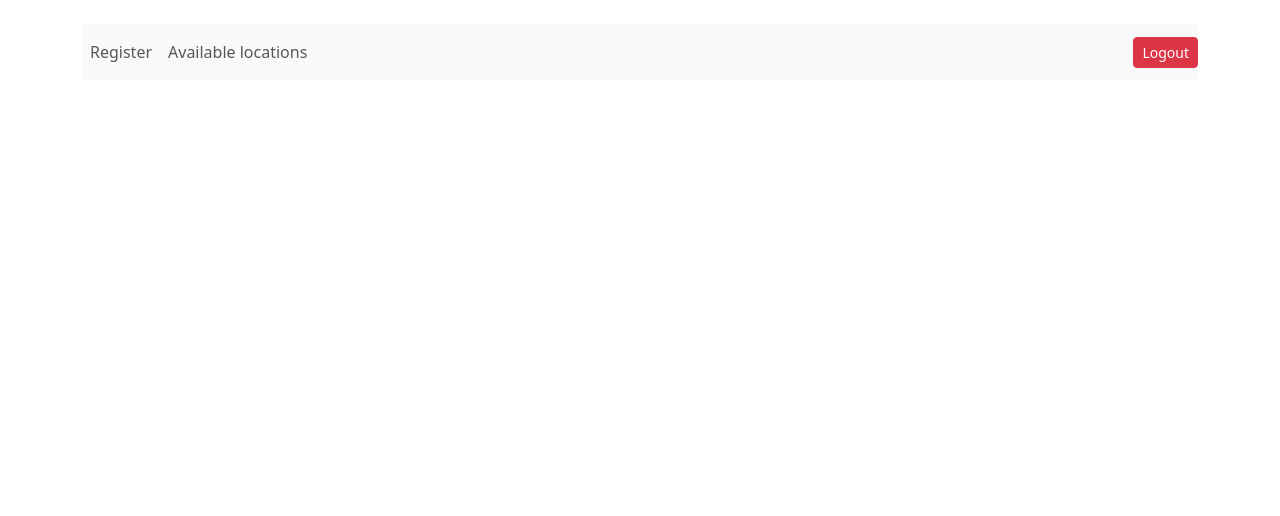
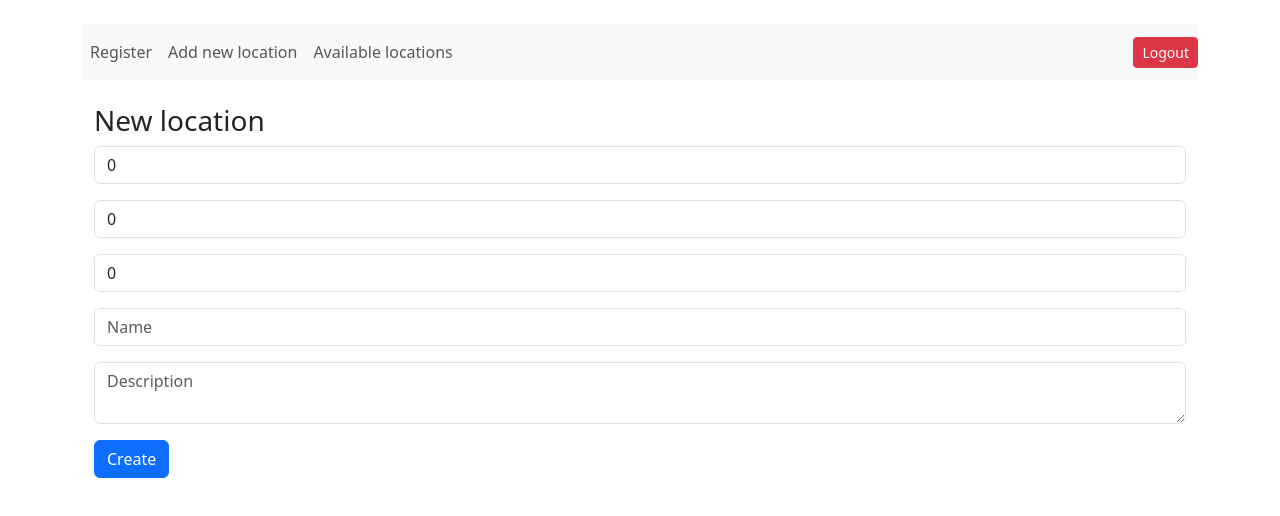
Before and after one commit to JonatasLemos/mylocations, a React (Create React App) app in the folder frontend/: page /add-location in a window 1280 px wide. Shown: the top 516 px of the page. Built offline with nearby package versions, Linux system fonts and the light colour scheme.

Commit message:
feat: form to add new location

```diff
--- a/frontend/src/App.js
+++ b/frontend/src/App.js
@@ -4,6 +4,7 @@ import RegistrationForm from './components/register';
 import LocationType from './components/location_types';
 import LoginForm from './components/login';
 import Logout from './components/logout';
+import CreateLocationForm from './components/location_form';
 
 function App() {
   const isLoggedIn = !!sessionStorage.getItem('access_token');
@@ -17,6 +18,11 @@ function App() {
               <Link to="/registration" className="nav-link">Register</Link>
             </li>
             <li className="nav-item">
+              <Link to="/add-location" className="nav-link">
+                Add new location
+              </Link>
+            </li>
+            <li className="nav-item">
               <Link to="/location" className="nav-link">Available locations</Link>
             </li>
           </ul>
@@ -28,6 +34,7 @@ function App() {
           <Route path="/registration" element={<RegistrationForm />} />
           <Route path="/" element={<LoginForm />} />
           <Route path="/location" element={<LocationType />} />
+          <Route path="/add-location" element={<CreateLocationForm />} />
         </Routes>
       </div>
     </Router>
--- a/frontend/src/api/utils/fetch.js
+++ b/frontend/src/api/utils/fetch.js
@@ -1,4 +1,4 @@
-import { refreshAccessToken } from './refresh_token'; // Import refreshAccessToken
+import { refreshAccessToken } from './refresh_token';
 
 export const fetchWithTokenRefresh = async (url, options = {}) => {
   let token = sessionStorage.getItem('access_token');
@@ -21,7 +21,9 @@ export const fetchWithTokenRefresh = async (url, options = {}) => {
     if (response.ok) {
       return response.json();
     } else if (response.status === 401 && refreshToken) {
+      console.log("hey")
       const newToken = await refreshAccessToken(refreshToken);
+      console.log("billl")
       if (newToken) {
         sessionStorage.setItem('access_token', newToken);
         return fetchWithAuth(newToken);
--- a/frontend/src/api/utils/refresh_token.js
+++ b/frontend/src/api/utils/refresh_token.js
@@ -1,5 +1,6 @@
-const refreshAccessToken = async (refreshToken) => {
+export const refreshAccessToken = async (refreshToken) => {
     try {
+        console.log("Attempting to refresh token...");
         const response = await fetch("http://localhost:8000/users/auth/refresh/", {
             method: "POST",
             headers: {
@@ -11,8 +12,10 @@ const refreshAccessToken = async (refreshToken) => {
         const data = await response.json();
 
         if (response.ok) {
+            console.log("Token refreshed successfully:", data.access_token);
             return data.access_token;
         } else {
+            console.warn("Refresh token is invalid, logging out.");
             sessionStorage.removeItem("access_token");
             sessionStorage.removeItem("refresh_token");
             alert("Session expired. Please log in again.");
--- /dev/null
+++ b/frontend/src/components/location_form.js
@@ -0,0 +1,102 @@
+import React, { useState } from 'react';
+import { fetchWithTokenRefresh } from '../api/utils/fetch';
+
+function CreateLocationForm() {
+  const [latitude, setLatitude] = useState(0);
+  const [longitude, setLongitude] = useState(0);
+  const [locationTypeId, setLocationTypeId] = useState(0);
+  const [name, setName] = useState('');
+  const [description, setDescription] = useState('');
+  const [message, setMessage] = useState('');
+
+  const handleSubmit = async (event) => {
+    event.preventDefault();
+
+    const locationData = {
+      latitude: parseFloat(latitude),
+      longitude: parseFloat(longitude),
+      location_type_id: parseInt(locationTypeId),
+      name,
+      description,
+    };
+
+    try {
+      const response = await fetchWithTokenRefresh(
+        'http://localhost:8000/my-locations/create/',
+        {
+          method: 'POST',
+          body: JSON.stringify(locationData),
+        }
+      );
+
+      setMessage('Location created successfully!');
+      // Reset form fields if needed
+      setLatitude(0);
+      setLongitude(0);
+      setLocationTypeId(0);
+      setName('');
+      setDescription('');
+    } catch (error) {
+      setMessage('Failed to create location. Please try again.');
+      console.error('Error creating location:', error);
+    }
+  };
+
+  return (
+    <div className="container mt-4">
+      <h3>New location</h3>
+      <form onSubmit={handleSubmit} className="form-group">
+        <div className="mb-3">
+          <input
+            type="number"
+            placeholder="Latitude"
+            value={latitude}
+            onChange={(e) => setLatitude(e.target.value)}
+            className="form-control"
+          />
+        </div>
+        <div className="mb-3">
+          <input
+            type="number"
+            placeholder="Longitude"
+            value={longitude}
+            onChange={(e) => setLongitude(e.target.value)}
+            className="form-control"
+          />
+        </div>
+        <div className="mb-3">
+          <input
+            type="number"
+            placeholder="Location Type ID"
+            value={locationTypeId}
+            onChange={(e) => setLocationTypeId(e.target.value)}
+            className="form-control"
+          />
+        </div>
+        <div className="mb-3">
+          <input
+            type="text"
+            placeholder="Name"
+            value={name}
+            onChange={(e) => setName(e.target.value)}
+            className="form-control"
+          />
+        </div>
+        <div className="mb-3">
+          <textarea
+            placeholder="Description"
+            value={description}
+            onChange={(e) => setDescription(e.target.value)}
+            className="form-control"
+          />
+        </div>
+        <button type="submit" className="btn btn-primary">
+          Create
+        </button>
+      </form>
+      {message && <p className="mt-2">{message}</p>}
+    </div>
+  );
+}
+
+export default CreateLocationForm;
--- a/frontend/src/components/location_types.js
+++ b/frontend/src/components/location_types.js
@@ -47,7 +47,7 @@ function LocationType() {
               <ul className="list-group">
                 {locationTypes.map((type) => (
                   <li key={type.id} className="list-group-item">
-                    {type.name}
+                    {type.id} - {type.name}
                   </li>
                 ))}
               </ul>
```
